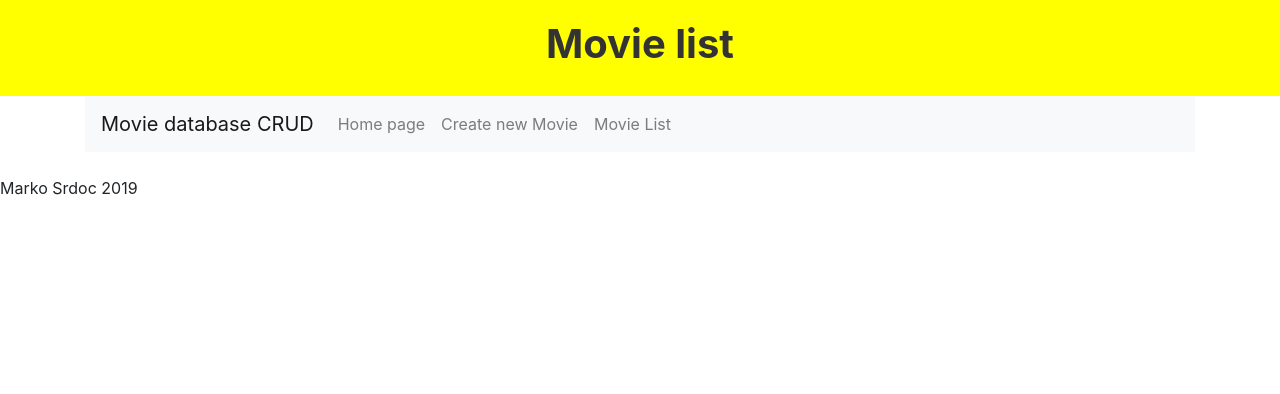
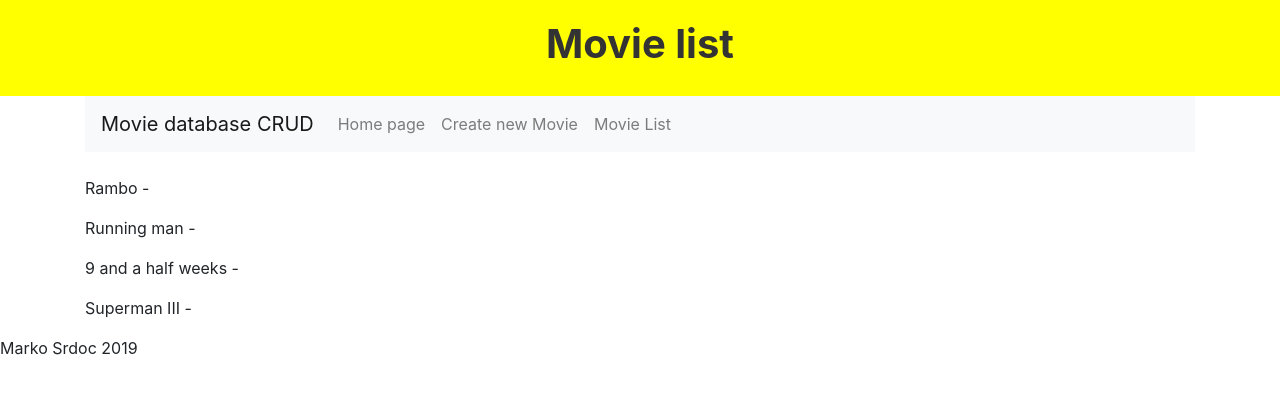
Before and after one commit to palamida/Movies, a React (Create React App) app: page / in a window 1280 px wide. Shown: the top 394 px of the page. Built offline with nearby package versions, Linux system fonts and the light colour scheme.

Commit message:
02 ponedjeljak

```diff
--- a/src/App.js
+++ b/src/App.js
@@ -1,15 +1,16 @@
-import React, { Component } from 'react';
-import logo from './logo.svg';
-import { BrowserRouter as Router, Switch, Route, Link } from 'react-router-dom';
-import './App.css';
-import 'bootstrap/dist/css/bootstrap.min.css';
+import React, { Component } from 'react'
+// import logo from './logo.svg'
+import { BrowserRouter as Router, Switch, Route, Link } from 'react-router-dom'
+import './App.css'
+import 'bootstrap/dist/css/bootstrap.min.css'
 // import Movies component here
-import Movies from './Components/Movies';
-import NewMovie from './Components/NewMovie.js';
-import MovieList from './Components/MovieList.js';
-import EditMovie from './Components/EditMovie.js';
-import Footer from './Components/Footer';
-import Header from './Components/Header';
+import Movie from './Components/Movie'
+import NewMovie from './Components/NewMovie.js'
+import MovieList from './Components/MovieList.js'
+import EditMovie from './Components/EditMovie.js'
+import Footer from './Components/Footer'
+import Header from './Components/Header'
+import movieData from './Components/movieData'
 
 class App extends Component {
 
@@ -27,36 +28,51 @@ class App extends Component {
       show: false,
       edit: false,
       id: null,
-      startData: [{
-        id: '1',
-        movie_title: 'Rambo',
-        genre:'Action',
-        rating:'4',
-        explicit: false
-      }, {
-        id: '2',
-        movie_title: 'Running man',
-        genre:'Action',
-        rating:'4',
-        explicit: false
-      }, {
-        id: '3',
-        movie_title: '9 and a half weeks',
-        genre:'Romance',
-        rating:'4',
-        explicit: true
-      }, {
-        id: '4',
-        movie_title: 'Superman III',
-        genre:'SF',
-        rating:'3',
-        explicit: false
-      }]
+      movieList: movieData.map((movie) => {
+        return {
+          ...movie,
+          edit: false
+        }
+      })
     }
+    this.onEditMovie = this.onEditMovie.bind(this)
+
+  }
+
+  onEditMovie(id) {
+    console.log("Edit movie",id)
+    this.setState(prevState => {
+      const editMovieList = prevState.movieList.map((movie) => {
+          if(movie.id===id) {
+            movie.edit=true
+            console.log("Editiram ",movie.movie_title)
+          } else {
+            movie.edit=false
+          }
+
+            return movie
+
+      })
+      return {
+        movieList: editMovieList
+      }
+    })
   }
 
 
   render() {
+  // let movieListE = this.state.movieList.map((movie) => {
+  //   return {
+  //     ...movie,
+  //     edit: false
+  //   }
+  // })
+  const movieList = this.state.movieList.map((movie) => {
+      return (
+        <Movie key={movie.id} edit={movie.edit} id={movie.id} movie_title={movie.movie_title} genre={movie.genre} rating={movie.rating} explicit={movie.explicit} onEditMovie={this.onEditMovie} />
+      )
+    })
+
     return (
       <Router>
         <Header />
@@ -83,6 +99,7 @@ class App extends Component {
               <Route path='/movie-list' component={ MovieList } />
           </Switch>
         {/* <Movies movies={this.state.startData} /> */}
+        {movieList}
       </div>
       <Footer />
       </Router>
--- /dev/null
+++ b/src/Components/Movie.js
@@ -0,0 +1,53 @@
+import React, { Component } from 'react';
+
+class Movie extends Component {
+    // constructor(props) {
+    //     super(props);
+    //     // this.onDeleteHandle = this.onDeleteHandle.bind(this);
+    //     // this.state = {
+    //     //     movie_list:this.props.movies
+    //     // }
+
+    // }
+    //   onDeleteHandle() {
+    //     let id = arguments[0];
+
+    //     this.setState({
+    //       startData: this.state.movie_list.filter(item => {
+    //         if (item.id !== id) {
+    //           return item;
+    //         }
+    //       })
+    //     });
+    //   }
+
+    render() {
+        let editButon=""
+            if (this.props.edit) {
+                editButon=<button type="submit" value="Submit">Edit Movie</button>
+            }
+
+        return( <p className="movie" onClick={() => {
+
+            console.log("clicked "+this.props.movie_title)
+            this.props.onEditMovie(this.props.id)
+            }}>
+            {this.props.movie_title} -
+            { editButon }
+            </p>
+        //     {/* <ul>
+        //       {this.state.movie_list.map(item => (
+        //         <li key={item.id} className={ item.done ? 'done' : 'hidden' }>
+        //           {item.movie_title}
+        //            <button onClick={this.onDeleteHandle.bind(this, item.id)}>Delete</button>
+        //           {/*<button onClick={this.onEditHandle.bind(this, item.id, item.title)}>Edit</button>
+        //           <button onClick={this.onCompleteHandle.bind(this, item.id)}>Complete</button> */}
+        //         </li>
+        //       ))}
+        //     </ul> */}
+        //   </div>)
+        )
+    }
+}
+
+export default Movie;
--- /dev/null
+++ b/src/Components/movieData.js
@@ -0,0 +1,29 @@
+const movieData = [
+    {
+    id: '1',
+    movie_title: 'Rambo',
+    genre:'Action',
+    rating:'4',
+    explicit: false
+  }, {
+    id: '2',
+    movie_title: 'Running man',
+    genre:'Action',
+    rating:'4',
+    explicit: false
+  }, {
+    id: '3',
+    movie_title: '9 and a half weeks',
+    genre:'Romance',
+    rating:'4',
+    explicit: true
+  }, {
+    id: '4',
+    movie_title: 'Superman III',
+    genre:'SF',
+    rating:'3',
+    explicit: false
+  }
+]
+
+export default movieData
```
